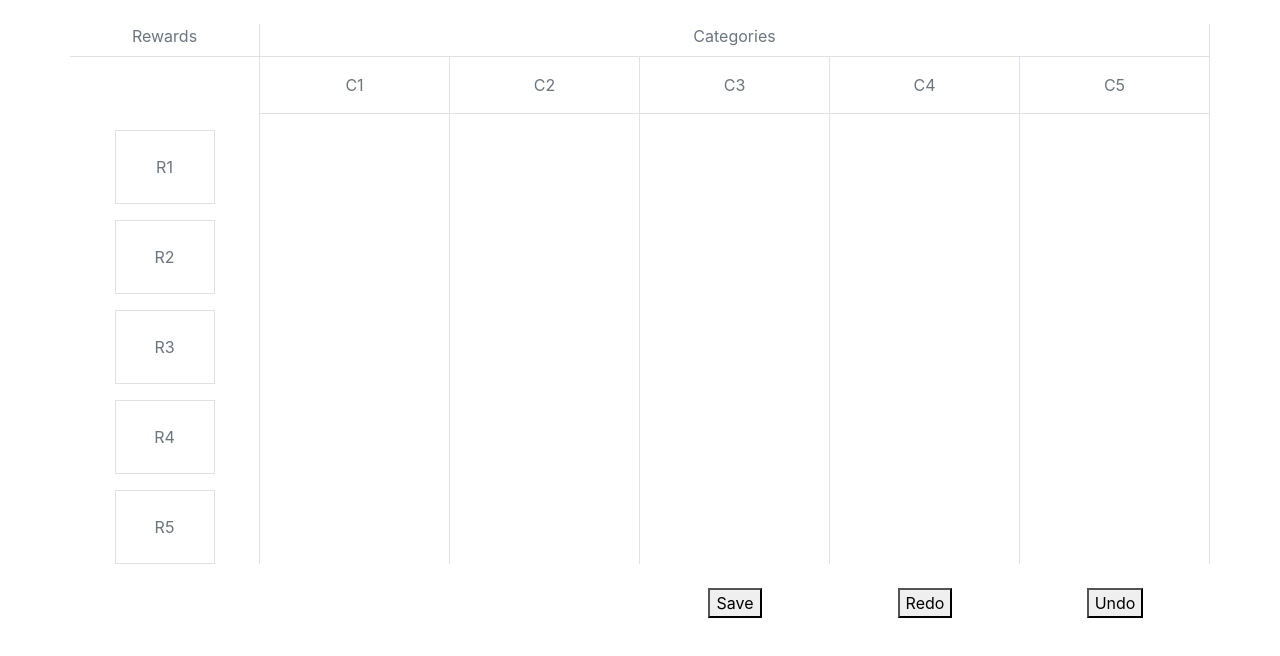
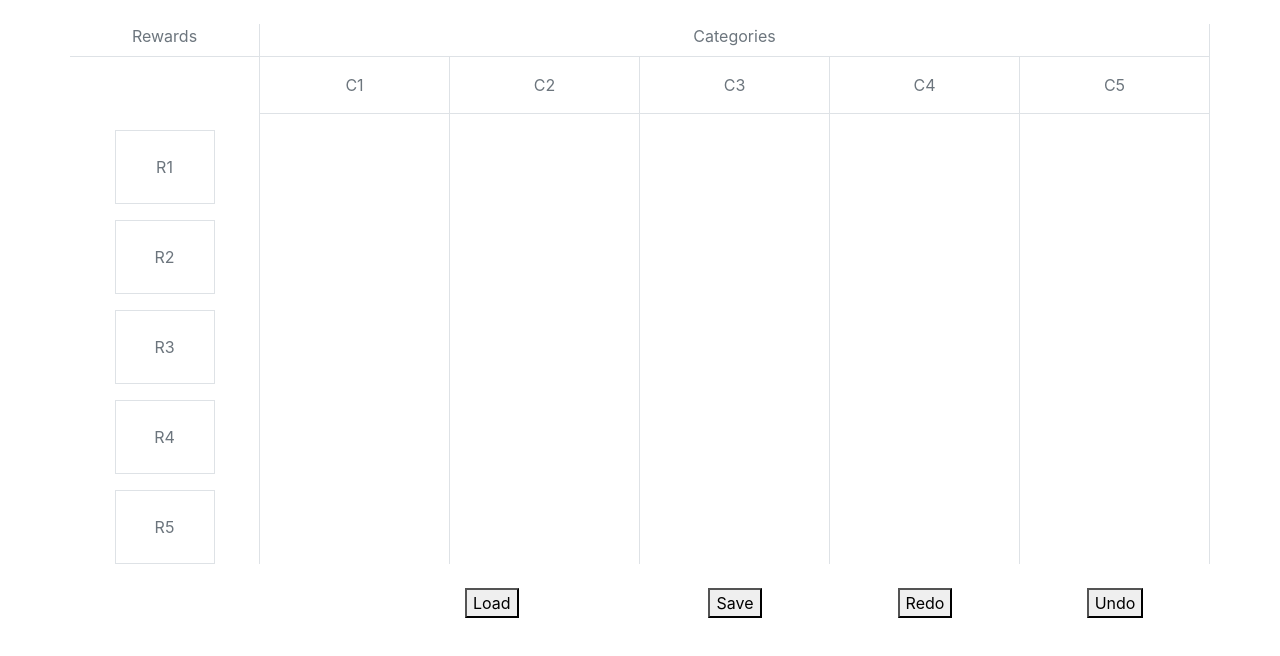
Before and after one commit to kqarlos/miles-rewards, a React (Create React App) app in the folder client/: page / in a window 1280 px wide. Shown: the top 656 px of the page. Built offline with nearby package versions, Linux system fonts and the light colour scheme.

Commit message:
Adds a load button that loads the last saved categorization of the rewards

```diff
--- /dev/null
+++ b/client/src/components/LoadButton.js
@@ -0,0 +1,25 @@
+import React from 'react';
+import { useStoreContext } from "../utils/GlobalState";
+import { LOAD } from '../utils/actions';
+
+function LoadButton() {
+
+    const [state, dispatch] = useStoreContext();
+
+    function load(e) {
+        e.preventDefault();
+        console.log("Loading");
+        console.log(JSON.parse(localStorage.getItem("Rewards")));
+        dispatch({
+            type: LOAD,
+            rewards: JSON.parse(localStorage.getItem("Rewards"))
+        });
+    }
+    return (
+
+        <button onClick={(e) => load(e)}>Load</button>
+    );
+
+}
+
+export default LoadButton;
--- a/client/src/pages/Homepage.js
+++ b/client/src/pages/Homepage.js
@@ -1,6 +1,7 @@
 import React, { useEffect } from 'react';
 import Container from '../components/Container';
 import RewardRow from '../components/RewardRow';
+import LoadButton from '../components/LoadButton';
 import SaveButton from '../components/SaveButton';
 import UndoButton from '../components/UndoButton';
 import RedoButton from '../components/RedoButton';
@@ -61,7 +62,10 @@ function Homepage() {
             <RewardRow reward="R5" categories={state.rewards["R5"]} />
 
             <div className="row mt-4">
-                <div className="col-6"></div>
+                <div className="col-4"></div>
+                <div className="col-2">
+                    <LoadButton />
+                </div>
                 <div className="col-2 text-center">
                     <SaveButton />
                 </div>
--- a/client/src/utils/GlobalState.js
+++ b/client/src/utils/GlobalState.js
@@ -3,7 +3,8 @@ import {
     ADD_TO_CATEGORY,
     REMOVE_FROM_CATEGORY,
     UNDO,
-    REDO
+    REDO,
+    LOAD
 } from "./actions";
 
 const StoreContext = createContext();
@@ -169,6 +170,12 @@ const reducer = (state, action) => {
 
             }
 
+        case LOAD:
+            return {
+                ...state,
+                rewards: action.rewards
+            };
+
         default:
             return state;
     }
--- a/client/src/utils/actions.js
+++ b/client/src/utils/actions.js
@@ -2,3 +2,4 @@ export const ADD_TO_CATEGORY = "ADD_TO_CATEGORY";
 export const REMOVE_FROM_CATEGORY = "REMOVE_FROM_CATEGORY";
 export const UNDO = "UNDO";
 export const REDO = "REDO";
+export const LOAD = "LOAD";
```
